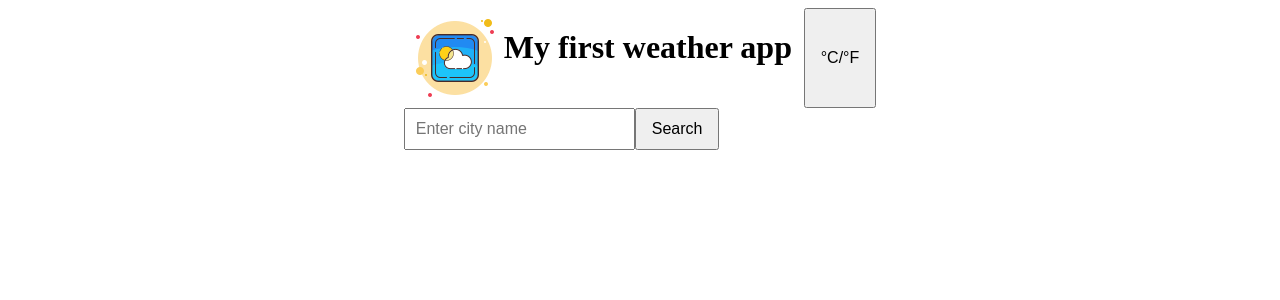
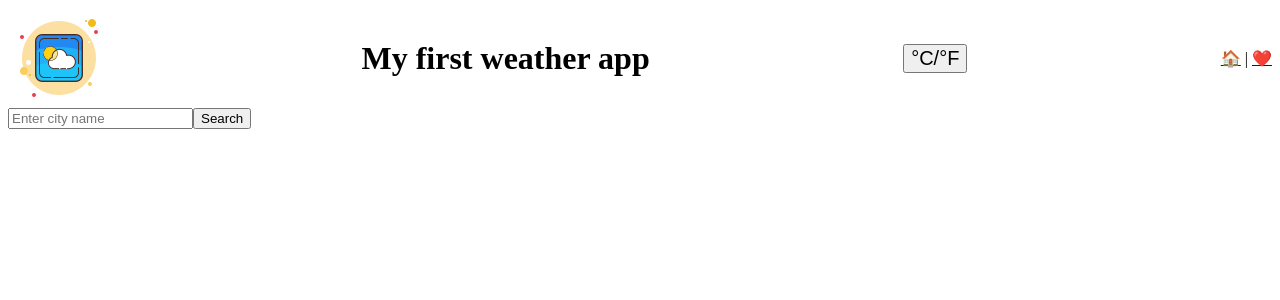
Before and after one commit to Ivanpau1/myWeatherApp, a React (Vite) app: page / in a window 1280 px wide. Shown: the top 300 px of the page. Built offline with nearby package versions, Linux system fonts and the light colour scheme.

Commit message:
Separated the content into two pages using routes, fixed the bug of displaying the ui in Home.jsx when clicking a button in FavoritesPage.jsx

```diff
--- a/src/App.jsx
+++ b/src/App.jsx
@@ -1,12 +1,17 @@
 import { useState, useEffect } from "react";
-import InputSearch from "./InputSearch";
+import { BrowserRouter, Routes, Route, Link } from "react-router-dom";
+import React, { Suspense } from "react";
 import ToggleCelsius from "./ToggleCelsius";
-import Favorites from "./Favorites";
 import weatherLogo from "./assets/weatherLogo.png";
+
+import Home from "./pages/Home";
+const FavoritesPage = React.lazy(() => import("./pages/FavoritesPage"));
+const NotFound = React.lazy(() => import("./pages/NotFound"));
 
 function App() {
   const [isCelsius, setIsCelsius] = useState(true);
-  const [city, setCity] = useState("");
+  const [homeCity, setHomeCity] = useState("");
+  const [favoritesCity, setFavoritesCity] = useState("");
   const [favorites, setFavorites] = useState(() => {
     const storedFavorites = localStorage.getItem("favorites");
     return storedFavorites ? JSON.parse(storedFavorites) : [];
@@ -17,21 +22,48 @@ function App() {
   }, [favorites]);
 
   return (
+    <BrowserRouter>
       <div className="wrapper">
         <div className="header">
           <img src={weatherLogo} alt="Weather Logo" />
-        <h1 className="header-title">My first weather app </h1>
+          <h1 className="header-title">My first weather app</h1>
           <ToggleCelsius isCelsius={isCelsius} setIsCelsius={setIsCelsius} />
+          <nav>
+            <Link to="/">🏠</Link> {` | `}
+            <Link to="/favorites">❤️</Link>
+          </nav>
         </div>
-      <Favorites favorites={favorites} setCity={setCity} />
-      <InputSearch
+        <Suspense>
+          <Routes>
+            <Route
+              path="/"
+              element={
+                <Home
                   isCelsius={isCelsius}
-        city={city}
-        setCity={setCity}
+                  city={homeCity}
+                  setCity={setHomeCity}
                   favorites={favorites}
                   setFavorites={setFavorites}
                 />
+              }
+            />
+            <Route
+              path="/favorites"
+              element={
+                <FavoritesPage
+                  favorites={favorites}
+                  setFavorites={setFavorites}
+                  city={favoritesCity}
+                  setCity={setFavoritesCity}
+                  isCelsius={isCelsius}
+                />
+              }
+            />
+            <Route path="*" element={<NotFound />} />
+          </Routes>
+        </Suspense>
       </div>
+    </BrowserRouter>
   );
 }
 
--- a/src/Favorites.jsx
+++ b/src/Favorites.jsx
@@ -7,7 +7,9 @@ export default function FavoriteCities({ favorites = [], setCity }) {
       <ul>
         {favorites.map((city) => (
           <li key={city}>
-            <button onClick={() => setCity(city)}>{city}</button>
+            <button className="button" onClick={() => setCity(city)}>
+              {city}
+            </button>
           </li>
         ))}
       </ul>
--- a/src/InputSearch.jsx
+++ b/src/InputSearch.jsx
@@ -49,7 +49,7 @@ export default function InputSearch({
           placeholder="Enter city name"
           className="search-input"
         />
-        <button type="submit" className="button">
+        <button type="submit" className="search-btn">
           Search
         </button>
       </form>
--- a/src/index.css
+++ b/src/index.css
@@ -1,11 +1,16 @@
-body {
+.header {
   display: flex;
+  justify-content: space-between;
   align-items: center;
-  justify-content: center;
 }
 
-.wrapper {
-  min-width: 400px;
+.button {
+  font-size: 20px;
+  cursor: pointer;
+}
+
+.button:hover {
+  opacity: 0.9;
 }
 
 .city {
@@ -18,47 +23,5 @@ body {
 }
 
 .condition {
-  font-size: 1.5rem;
-}
-
-.weather-details {
-  display: flex;
-  justify-content: space-between;
-  align-items: center;
   font-size: 1.25rem;
 }
-
-.number {
-  font-weight: bold;
-}
-
-.search-input {
-  flex: 1;
-  padding: 10px;
-  font-size: 16px;
-}
-
-.button {
-  padding: 10px 15px;
-  font-size: 16px;
-}
-
-.form {
-  display: flex;
-  justify-content: center;
-  align-items: center;
-}
-
-.header {
-  display: flex;
-  justify-content: space-between;
-}
-
-.header-image {
-  flex: 1;
-}
-
-.header-title {
-  flex: 1;
-  min-width: 300px;
-}
--- /dev/null
+++ b/src/pages/FavoritesPage.jsx
@@ -0,0 +1,71 @@
+import { useEffect, useState } from "react";
+import { useNavigate } from "react-router-dom";
+import Favorites from "../Favorites";
+import ToggleFavorite from "../ToggleFavorite";
+
+export default function FavoritesPage({
+  favorites,
+  setFavorites,
+  city,
+  setCity,
+  isCelsius,
+}) {
+  const [weatherData, setWeatherData] = useState(null);
+  const navigate = useNavigate();
+
+  const API_KEY = "86cb18ebffb49f9f46a95d4405882d20";
+
+  function goToIndex() {
+    navigate("/");
+  }
+
+  useEffect(() => {
+    if (!city) return;
+    const fetchWeatherData = async () => {
+      try {
+        const response = await fetch(
+          `https://api.openweathermap.org/data/2.5/weather?q=${city}&appid=${API_KEY}&units=metric`
+        );
+        if (!response.ok) {
+          throw new Error("City not found");
+        }
+        const data = await response.json();
+        setWeatherData(data);
+      } catch (error) {
+        console.log(error);
+        setWeatherData(null);
+      }
+    };
+
+    fetchWeatherData();
+  }, [city]);
+
+  return (
+    <>
+      <button onClick={goToIndex}>🏠</button>
+      <Favorites favorites={favorites} setCity={setCity} />
+      {weatherData && (
+        <div className="main">
+          <h1 className="city">
+            {weatherData.name}
+            <ToggleFavorite
+              city={weatherData.name}
+              favorites={favorites}
+              setFavorites={setFavorites}
+            />
+          </h1>
+          <p className="temperature">
+            {isCelsius
+              ? `${weatherData.main.temp.toFixed(0)}°C`
+              : `${((weatherData.main.temp * 9) / 5 + 32).toFixed(0)}°F`}
+          </p>
+          <img
+            src={`https://openweathermap.org/img/wn/${weatherData.weather[0].icon}.png`}
+            alt={weatherData.weather[0].description}
+          />
+          <p className="condition">{weatherData.weather[0].main}</p>
+        </div>
+      )}
+    </>
+  );
+}
--- /dev/null
+++ b/src/pages/Home.jsx
@@ -0,0 +1,19 @@
+import InputSearch from "../InputSearch";
+
+export default function Home({
+  isCelsius,
+  city,
+  setCity,
+  favorites,
+  setFavorites,
+}) {
+  return (
+    <InputSearch
+      isCelsius={isCelsius}
+      city={city}
+      setCity={setCity}
+      favorites={favorites}
+      setFavorites={setFavorites}
+    />
+  );
+}
--- /dev/null
+++ b/src/pages/NotFound.jsx
@@ -0,0 +1,16 @@
+import { useNavigate } from "react-router-dom";
+
+export default function NotFound() {
+  const navigate = useNavigate();
+
+  function returnBack() {
+    navigate(-1);
+  }
+
+  return (
+    <>
+      <h1>Error 404. Not found.</h1>
+      <button onClick={returnBack}>🔙</button>
+    </>
+  );
+}
```
Lines whose indentation alone changed are shown as unchanged.
